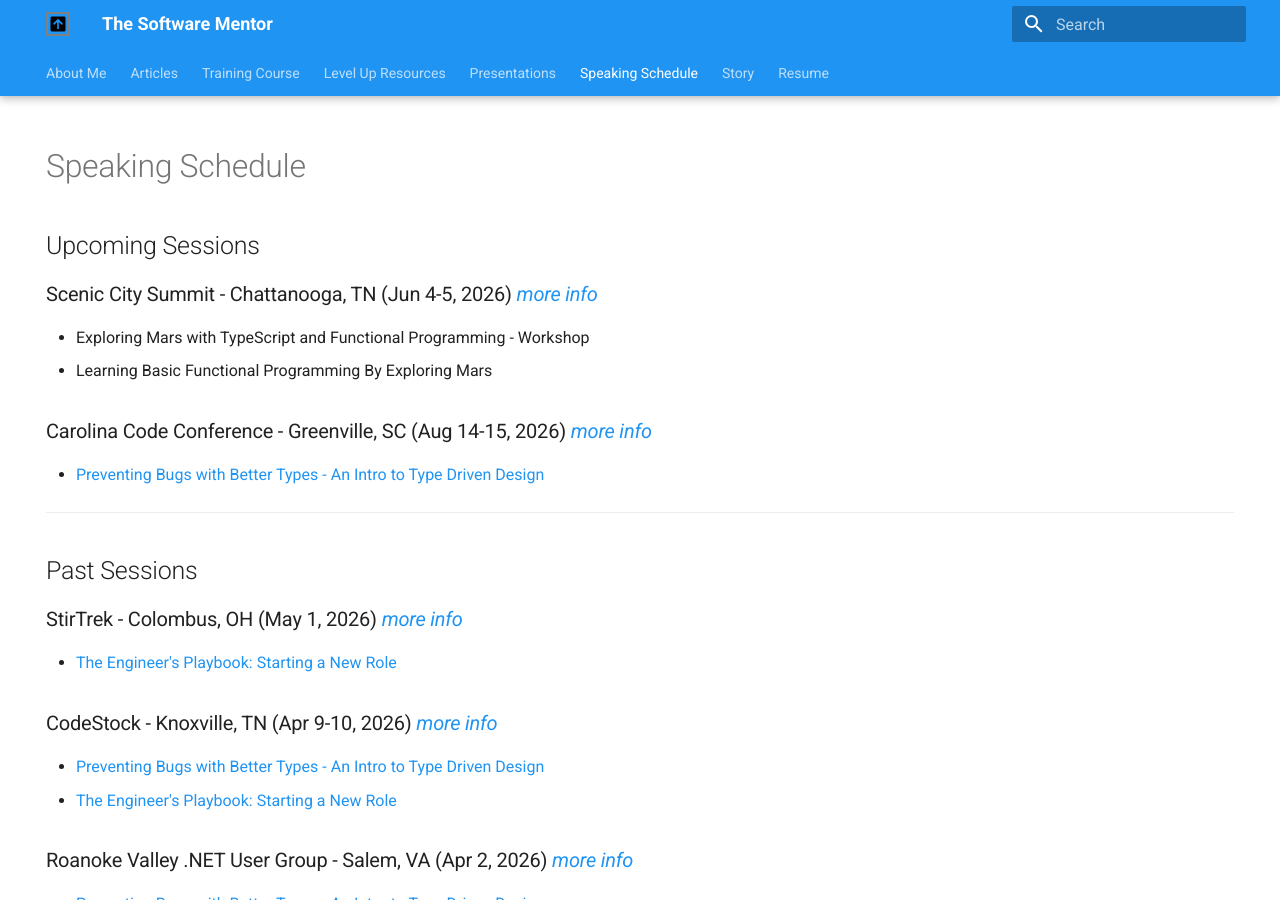
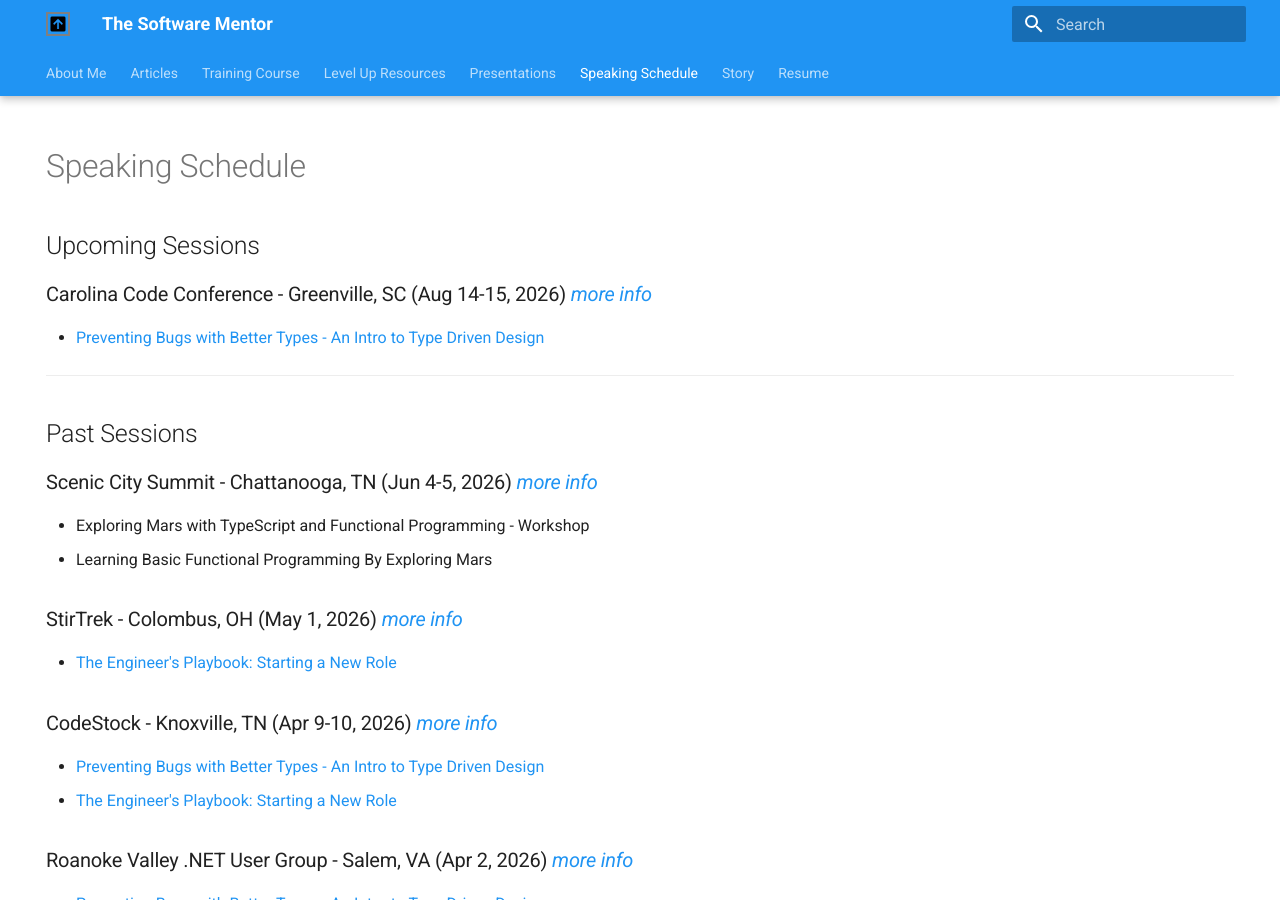
Before and after one commit to cameronpresley/blog, an MkDocs documentation site: the page built from docs/speaking-schedule.md, in a window 1280 px wide and 900 px high. Built offline with MkDocs 1.6.1 and Material for MkDocs 9.7.7, drawn with Linux system fonts in a browser that asks for light colours; plug-ins that fetch from the network failed and are left out.

```diff
--- a/docs/speaking-schedule.md
+++ b/docs/speaking-schedule.md
@@ -7,17 +7,17 @@ hide:
 # Speaking Schedule
 ## Upcoming Sessions
 
-### Scenic City Summit - Chattanooga, TN (Jun 4-5, 2026) _[more info](https://sceniccitysummit.com/)_
-
-- Exploring Mars with TypeScript and Functional Programming - Workshop
-- Learning Basic Functional Programming By Exploring Mars
-
 ### Carolina Code Conference - Greenville, SC (Aug 14-15, 2026) _[more info](https://blog.carolina.codes/p/2026-event-details-and-registration)_
 
 - [Preventing Bugs with Better Types - An Intro to Type Driven Design]()
 
 ---
 ## Past Sessions
+
+### Scenic City Summit - Chattanooga, TN (Jun 4-5, 2026) _[more info](https://sceniccitysummit.com/)_
+
+- Exploring Mars with TypeScript and Functional Programming - Workshop
+- Learning Basic Functional Programming By Exploring Mars
 
 ### StirTrek - Colombus, OH (May 1, 2026) _[more info](https://stirtrek.com/)_
 
@@ -36,7 +36,6 @@ hide:
 ### Cleveland C# User Group - Cleveland, OH (Mar 25, 2026) _[more info](https://www.meetup.com/cleveland-cs/events/313672173/)_
 
 - [Learning Functional Programming Through Construction: First Principles](./presentations.md#learning-functional-programming-through-construction-first-principles)
-
 
 ### Alburquerque .NET User Group - Virtual (Jan 28, 2026) _[more info](https://www.meetup.com/albuquerque-net-users-group/events/312683005/)_
 
```
